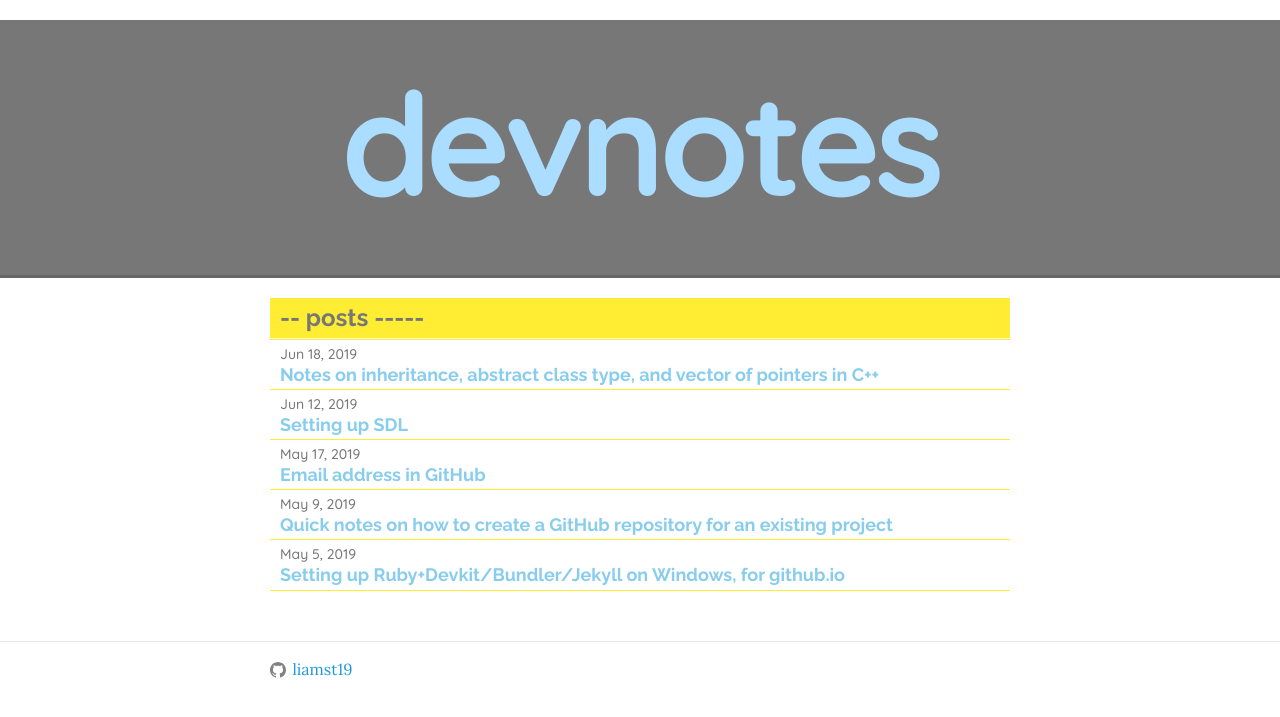
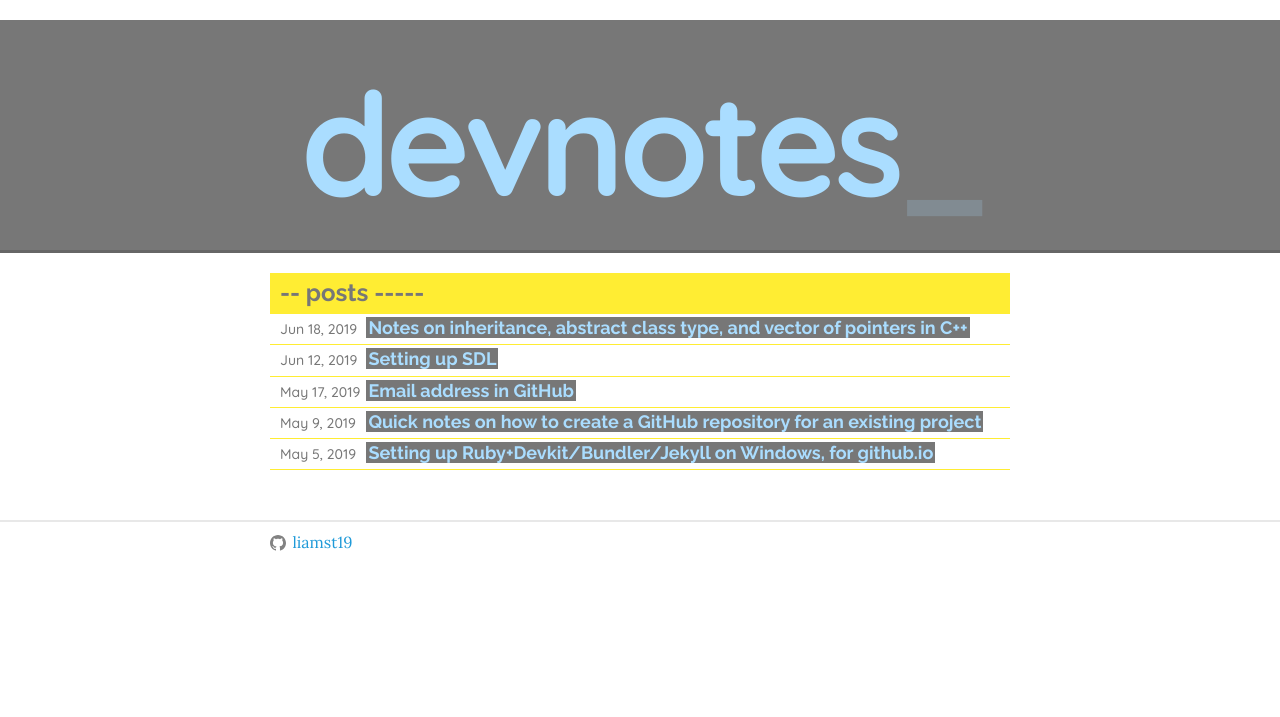
Before and after one commit to liamst19/liamst19.github.io, a Jekyll site: the page built from index.md, in a window 1280 px wide. Shown: the top 717 px of the page. Built offline with Jekyll 4.4.1, drawn with Linux system fonts in a browser that asks for light colours.

Commit message:
style edit

```diff
--- a/_includes/header.html
+++ b/_includes/header.html
@@ -1,5 +1,5 @@
 <div class="site-header" role="banner">
   <div class="wrapper">
-    <a class="site-title" rel="author" href="{{ "/" | relative_url }}">{{ site.title | escape }}</a>
+    <a class="site-title" rel="author" href="{{ "/" | relative_url }}">{{ site.title | escape }}<span class="title-cursor">_</span></a>
   </div>
 </div>
--- a/_layouts/home.html
+++ b/_layouts/home.html
@@ -4,7 +4,7 @@
   <body>
     <div class="site-header home" role="banner">
       <div class="wrapper">
-        <h1 class="site-title">{{ site.title | escape }}</h1>
+        <h1 class="site-title">{{ site.title | escape }}<span class="title-cursor">_</span></h1>
       </div>
     </div>
 
--- a/_sass/devnotes/_base.scss
+++ b/_sass/devnotes/_base.scss
@@ -35,7 +35,7 @@ body {
     letter-spacing: $base-letter-spacing;
     line-height: $base-line-height;
 
-   -webkit-text-size-adjust: 100%;
+    -webkit-text-size-adjust: 100%;
     -webkit-font-feature-settings: "kern" 1;
     -moz-font-feature-settings:    "kern" 1;
     -o-font-feature-settings:      "kern" 1;
@@ -46,7 +46,7 @@ body {
     margin: 0;
     color: $text-color;
     background-color: $background-color;
-     display:        flex;
+    display:        flex;
     flex-direction: column;
 }
 
@@ -135,6 +135,14 @@ h1{
 /** Site Title
  */
 
+.site-header.home .site-title{
+    font-size: 144px;
+
+    @include media-query($on-palm){
+        font-size: 72px;
+    }
+}
+
 .site-title,
 .site-title:hover,
 .site-title:visited{
@@ -144,6 +152,32 @@ h1{
     text-decoration: none;
     letter-spacing: -0.04em;
     color: $brand-color;
+}
+
+.site-title .title-cursor{
+    font-family: $code-font-family;
+    margin-bottom: 5px;
+    animation: 1s blinker linear infinite;
+    -webkit-animation: 1s blinker linear infinite;
+    -moz-animation: 1s blinker linear infinite;
+
+    @-moz-keyframes blinker {
+        0%   { opacity: 1.0; }
+        50%  { opacity: 0.0; }
+        100% { opacity: 1.0; }
+    }
+
+    @-webkit-keyframes blinker {
+        0%   { opacity: 1.0; }
+        50%  { opacity: 0.0; }
+        100% { opacity: 1.0; }
+    }
+
+    @keyframes blinker {
+        0%   { opacity: 1.0; }
+        50%  { opacity: 0.0; }
+        100% { opacity: 1.0; }
+    }
 }
 
 /**
@@ -175,13 +209,13 @@ h1{
     padding: 8px 10px;
     color: #777777;
     font-size: 24px;
-//    font-family: $title-font-family;
+    //    font-family: $title-font-family;
 }
 
 .post-list{
     list-style-type: none;
     margin: 0;
-    padding: 1px 0;
+    padding: 0;
     // border-top: 3px solid #ffed99;
     border-bottom: 1px solid #ffed33;
 }
@@ -189,12 +223,31 @@ h1{
 .post-list li{
     border-top:    1px solid #ffed33;
     margin-bottom: 0px;
-    padding: 0 10px;
+    padding: 5px 10px;
+    display: flex;
 }
 
 .post-list h3{
+    flex-direction: column;
+    width: 88%;
     font-size: 18px;
-    margin-bottom: 5px;
+    margin: 0;
+}
+
+.post-list .post-meta{
+    flex-direction: column;
+    width: 12%;
+}
+
+.post-list h3 a{
+    color: $brand-color;
+    background-color: #777;
+    padding: 0 2px;
+
+    &:hover{
+        color: $brand-color2;
+        background-color: #CCC;
+    }
 }
 
 .post-meta{
@@ -216,7 +269,7 @@ h1{
 .post hr{
     border-color: #ffed66;
     border-style: solid;
-//    border-radius: 3px;
+    //    border-radius: 3px;
 }
 
 .post-hr{
--- a/_sass/devnotes/_layout.scss
+++ b/_sass/devnotes/_layout.scss
@@ -14,8 +14,8 @@
  */
 .site-footer {
     margin-top: 50px;
-    border-top: 1px solid $grey-color-light;
-    padding: $spacing-unit / 2 0 $spacing-unit;
+    border-top: 2px solid $grey-color-light;
+    padding: $spacing-unit / 4 0 $spacing-unit;
 }
 
 .footer-heading {
@@ -116,7 +116,7 @@
 .site-header.home{
     min-height: $spacing-unit * 6;
     margin: 20px 0;
-    padding: 50px 0 25px;
+    padding: 50px 0 0;
     text-align: center;
 
     @include media-query($on-palm){
@@ -125,11 +125,3 @@
         padding: 25px 0 10px;
     }
 }
-
-.site-header.home .site-title{
-    font-size: 144px;
-
-    @include media-query($on-palm){
-        font-size: 72px;
-    }
-}
```
